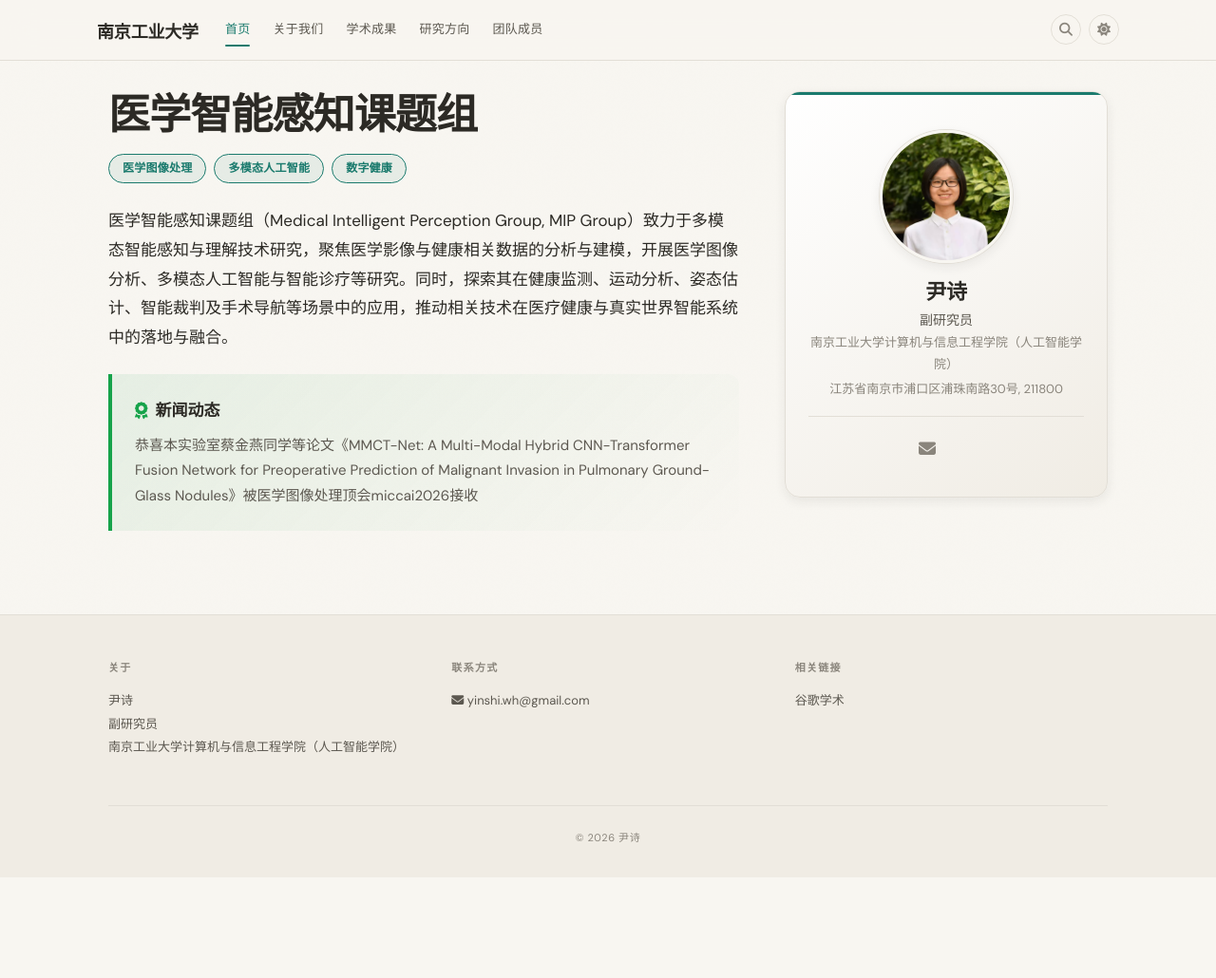
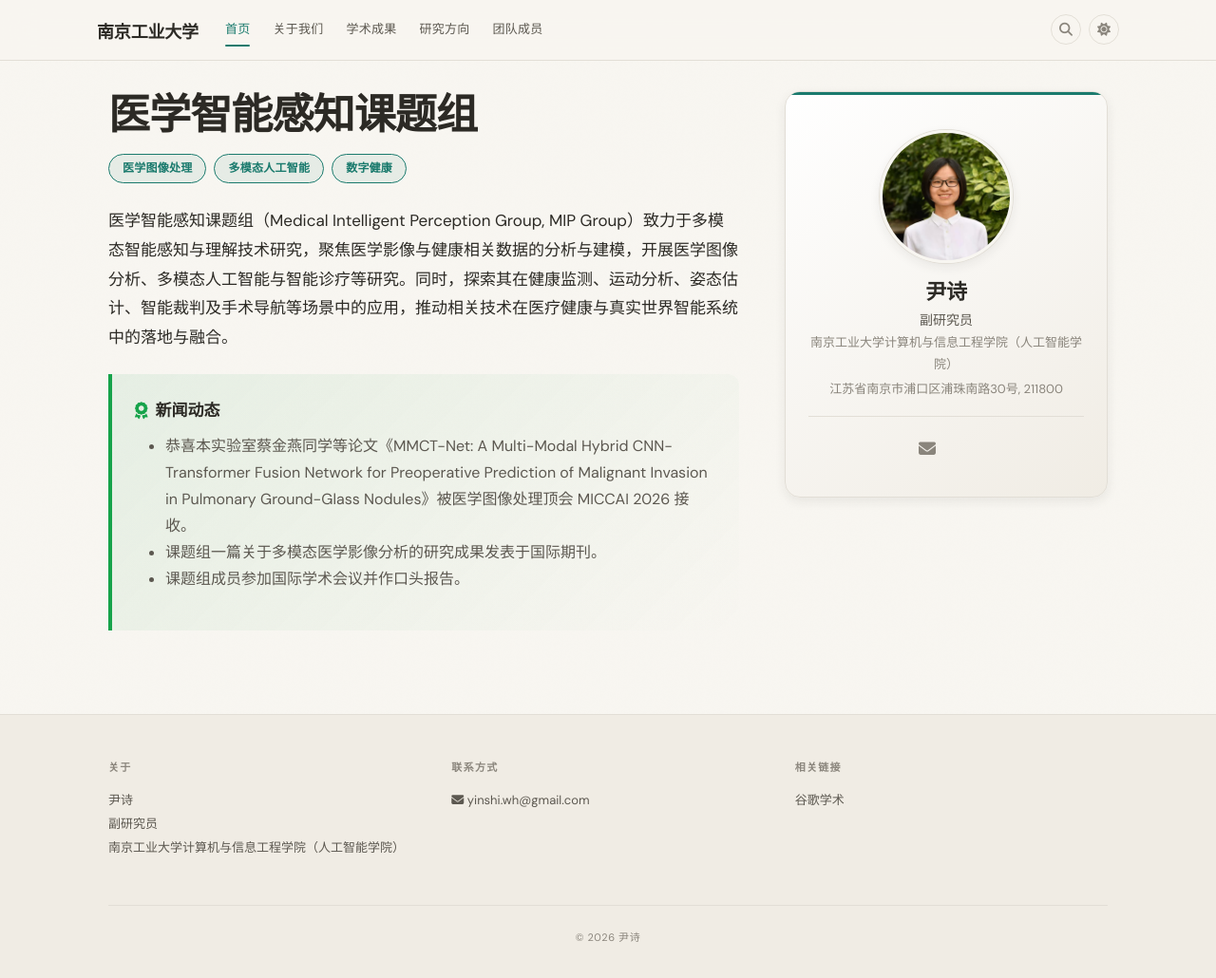
Before and after one commit to jinyanc08-lgtm/yinshi-lab, a Jekyll site: the page built from _pages/home.md, in a window 1280 px wide. Shown: the whole page at 95% size. Built offline with Jekyll 4.4.1, drawn with Linux system fonts in a browser that asks for light colours; a style sheet for code colours, icons or effects is not loaded; before the commit the page ends 924 px from its top, so only the background shows below that.

Commit message:
Update website content

```diff
--- a/_pages/home.md
+++ b/_pages/home.md
@@ -16,9 +16,25 @@ permalink: /
 
 医学智能感知课题组（Medical Intelligent Perception Group, MIP Group）致力于多模态智能感知与理解技术研究，聚焦医学影像与健康相关数据的分析与建模，开展医学图像分析、多模态人工智能与智能诊疗等研究。同时，探索其在健康监测、运动分析、姿态估计、智能裁判及手术导航等场景中的应用，推动相关技术在医疗健康与真实世界智能系统中的落地与融合。
 
+<!--
 <div class="callout callout-success" markdown="0">
 <div class="callout-title"><i class="fa-solid fa-award callout-icon"></i> 新闻动态</div>
 <p>恭喜本实验室蔡金燕同学等论文《MMCT-Net: A Multi-Modal Hybrid CNN-Transformer Fusion Network for Preoperative Prediction of Malignant Invasion in Pulmonary Ground-Glass Nodules》被医学图像处理顶会miccai2026接收</p>
+</div>
+-->
+
+<div class="callout callout-success" markdown="0">
+    <div class="callout-title">
+        <i class="fa-solid fa-award callout-icon"></i> 新闻动态
+    </div>
+
+    <ul>
+        <li>恭喜本实验室蔡金燕同学等论文《MMCT-Net: A Multi-Modal Hybrid CNN-Transformer Fusion Network for Preoperative Prediction of Malignant Invasion in Pulmonary Ground-Glass Nodules》被医学图像处理顶会 MICCAI 2026 接收。</li>
+
+        <li>课题组一篇关于多模态医学影像分析的研究成果发表于国际期刊。</li>
+
+        <li>课题组成员参加国际学术会议并作口头报告。</li>
+    </ul>
 </div>
 
 <!--
```
